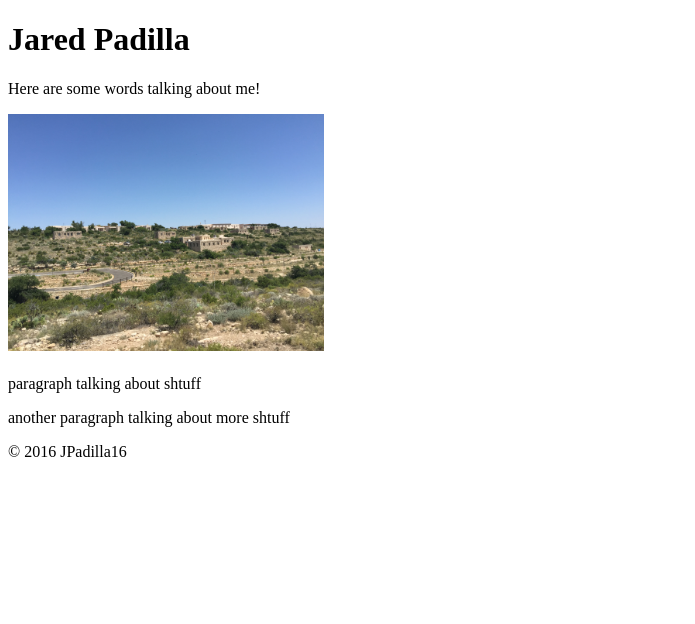
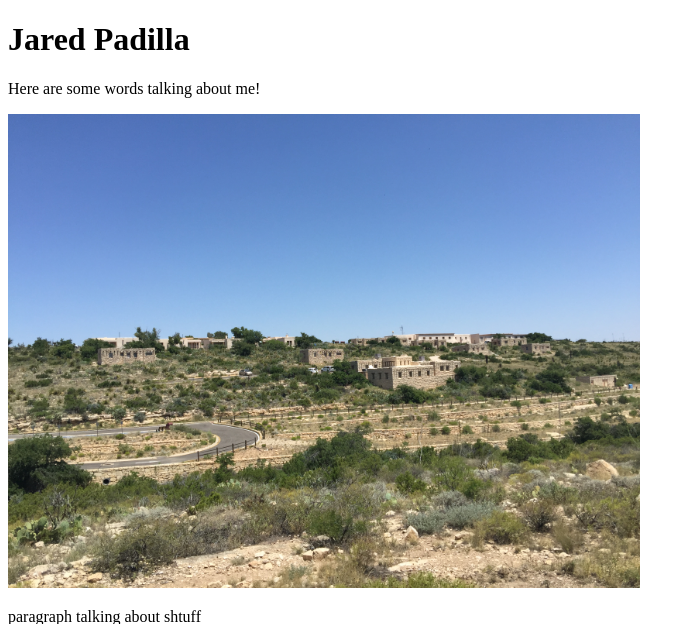
Before and after one commit to JPadilla16/about-me, a PHP site: page / in a window 1280 px wide. Shown: the top 624 px of the page, without its empty margins (0-695 px from the left). Run offline with PHP 8.4, Linux system fonts and the light colour scheme.

Commit message:
Added CSS Directory

```diff
--- a/index.php
+++ b/index.php
@@ -8,11 +8,7 @@
 		<header>
 		<h1>Jared Padilla</h1>
 		<p>Here are some words talking about me!</p>
-			<img src="images/IMG_0328.JPG" alt="New Mexico Buildings" height="25%" width="25%"/>
-		<h2></h2>
-		<h2></h2>
-		<h2></h2>
-		<h2></h2>
+		<img src="images/IMG_0328.JPG" alt="New Mexico Buildings" height="50%" width="50%"/>
 		</header>
 
 		<main>
```
Also changed, not shown: css/style.css (added), images/redbmglogo.jpg (added).
